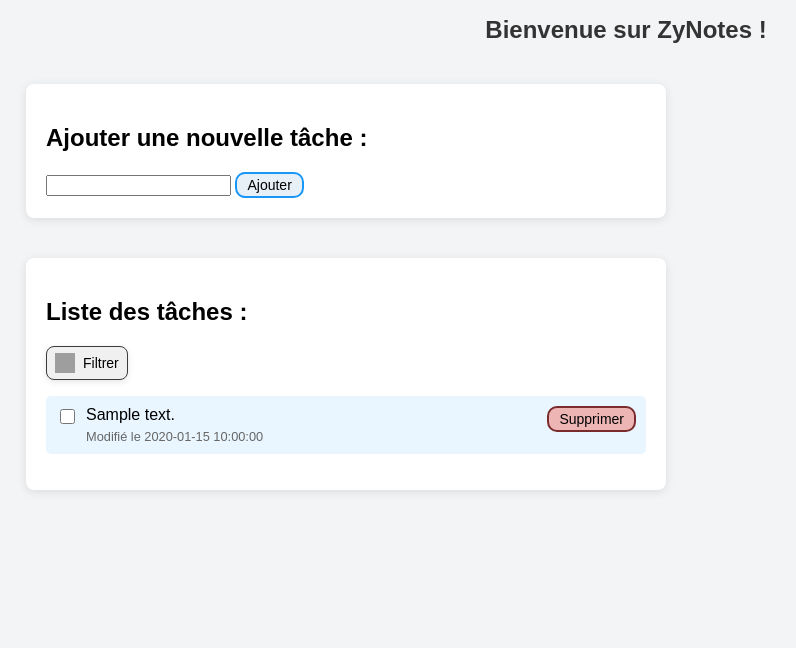
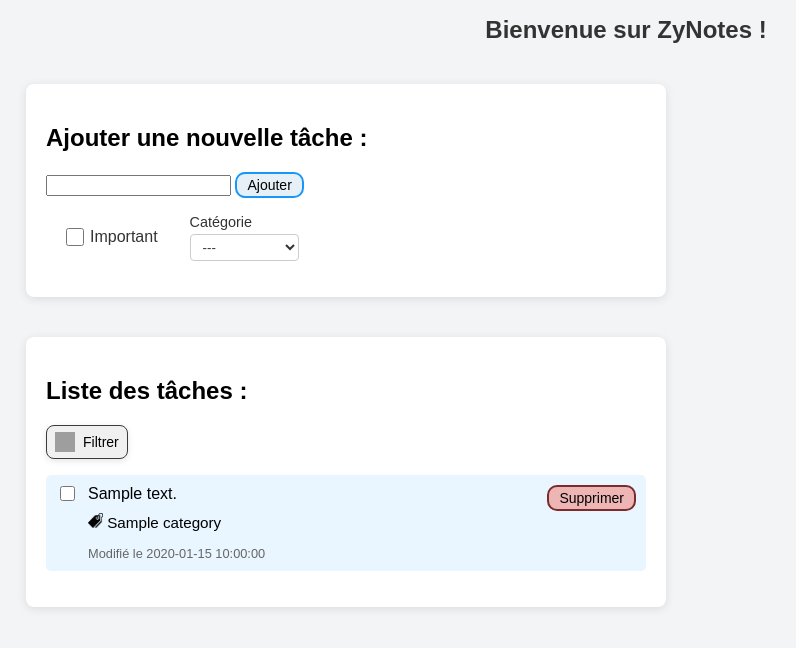
Before and after one commit to ZyDrew/flask-todo-app, a Flask app: template templates/index.html in a window 1280 px wide. Shown: the top 648 px of the page, without its empty margins (14-810 px from the left). Run offline with Flask 3, Linux system fonts and the light colour scheme; the template is opened without the code that fills it: most values are stand-ins (such as "Sample title", 1, 10 or a date in 2020); grey boxes are pictures that could not be loaded.

Commit message:
ajout de catégories et une priorité + ajout d'une fenetre de filtres

```diff
--- a/src/main.py
+++ b/src/main.py
@@ -10,8 +10,6 @@
             template_folder=os.path.join(BASE_DIR, 'templates'),
             static_folder=os.path.join(BASE_DIR, 'static'))
 
-filter_state = True
-
 @app.route("/")
 def home():
     tasks = read_tasks_file()
@@ -20,11 +18,21 @@
 @app.route("/add", methods=["POST"])
 def add_task():
     dt = datetime.now().strftime("%d-%m-%Y %H:%M")
-    new_task = {"text" : request.form.get("newTask"), "date" : dt, "done" : False}
+    urgent = False if request.form.get("urgent") == None else True
+
+    new_task = {
+        "text" : request.form.get("newTask"),
+        "date" : dt,
+        "done" : False,
+        "urgent" : urgent,
+        "category" : request.form.get("category")
+    }
+
     if new_task["text"] != "":
         tasks = read_tasks_file()
         tasks.append(new_task)
         write_tasks_file(tasks)
+
     return redirect(url_for("home"))
 
 @app.route("/delete/<int:task_id>", methods=["POST"])
@@ -45,10 +53,27 @@
 
 @app.route("/filter", methods=["POST"])
 def filter_tasks():
-    global filter_state
+    filter_main = request.form.get("filter-main")
+    filter_order = request.form.get("filter-order")
     tasks = read_tasks_file()
-    sorted_tasks = sorted(tasks, key=lambda task: task["done"], reverse=filter_state)
-    filter_state = not filter_state
+
+    if filter_order == "asc":
+        filter_state = True
+    elif filter_order == "desc":
+        filter_state = False
+    else:
+        filter_state = False
+
+    match filter_main:
+        case "urgent":
+            sorted_tasks = sorted(tasks, key=lambda task: task["urgent"], reverse=filter_state)
+        case "category":
+            sorted_tasks = sorted(tasks, key=lambda task: task["category"], reverse=filter_state)
+        case "done":
+            sorted_tasks = sorted(tasks, key=lambda task: task["done"], reverse=filter_state)
+        case _:
+            sorted_tasks = sorted(tasks, key=lambda task: task["text"], reverse=filter_state)
+
     write_tasks_file(sorted_tasks)
     return render_template("task_list.html", tasks=sorted_tasks)
 
--- a/static/style.css
+++ b/static/style.css
@@ -32,10 +32,10 @@
 /* Style des éléments de tâche */
 .task-item {
 display: flex; /* Utiliser flexbox pour un alignement horizontal */
-justify-content: space-between;
 align-items: flex-start; /* aligne à gauche par défaut */
 padding: 10px;
 margin: 10px 0;
+gap: 10px;
 background-color: #e9f6ff; /* Couleur pastel pour les éléments de tâche */
 border-radius: 5px; /* Bords arrondis */
 }
@@ -44,13 +44,50 @@
 display: flex;
 flex-direction: column;
 align-items: flex-start;
-margin-left: 30px;
+}
+
+.task-checkbox {
+    height: 15px;
+	width: 15px;
+	background: #94A3B8;
+	transition: background 250ms;
+	border: 1px solid #F1F5F9;
+	border-radius: 3px;
+    margin-top: 1px;
+}
+
+.task-checkbox:checked + .task-content {
+    text-decoration: line-through;
 }
 
 .task-date {
 font-size: 0.8em;       /* plus petit */
 margin: 5px 0 0 auto;   /* espace au-dessus et aligné à droite */
 color: #666;          /* optionnel : couleur plus discrète */
+}
+
+.prio-icon {
+    width: 15px;
+    height: 15px;
+}
+
+.task-text {
+    display: flex;
+}
+
+.task-category {
+    font-size: 0.95em;
+    padding-top: 10px;
+    padding-bottom: 10px;
+}
+
+.task-category img {
+    width: 15px;
+    height: 15px;
+}
+
+.task-item form {
+    margin-left: auto;
 }
 
 .button-del {
@@ -83,21 +120,7 @@
 background: #acd5f5;
 }
 
-input[type="checkbox"] {
-    position: absolute;
-    height: 15px;
-	width: 15px;
-	background: #94A3B8;
-	transition: background 250ms;
-	border: 1px solid #F1F5F9;
-	border-radius: 3px;
-}
-
-input[type="checkbox"]:checked + .task-content {
-    text-decoration: line-through;
-}
-
-.filter-section {
+.filter-button {
     display: inline-flex;              /* taille basée sur le contenu */
     align-items: center;              /* alignement vertical */
     gap: 8px;                         /* espace entre l’image et le texte */
@@ -108,15 +131,98 @@
     box-shadow: 0 2px 6px rgba(0, 0, 0, 0.1);  /* ombre légère */
     cursor: pointer;
     transition: background-color 0.2s ease;
+    outline: none;
   }
 
-  .filter-section:hover {
+.filter-button:hover {
     background-color: #d8d8d8;        /* effet au survol */
-  }
+}
 
-  .filter-icon {
+.filter-icon {
     width: 20px;
     height: 20px;
+}
+
+.task-properties {
+    display: flex;
+    align-items: center;
+    gap: 1rem;
+    padding: 1rem;
+    border-radius: 8px;
+    font-family: sans-serif;
+}
+
+/* Style spécifique pour l'input avec l'id "urgent" */
+#urgent {
+    position: relative;
+    width: 18px;
+    height: 18px;
+    margin-right: -10px;
+}
+
+/* Alignement et espacement du texte */
+.task-properties span {
+    font-size: 1rem;
+    color: #333;
+    margin-right: 16px;
+}
+
+/* Conteneur de la catégorie */
+.cat-listbox {
+    display: flex;
+    flex-direction: column;
+}
+
+.cat-listbox-header {
+    font-size: 0.9rem;
+    margin-bottom: 4px;
+    color: #333;
+}
+
+.cat-listbox-options {
+    padding: 4px 8px;
+    border: 1px solid #ccc;
+    border-radius: 4px;
+    background-color: white;
+    color: #333;
+}
+
+.filter-section {
+    position: relative;
+    display: inline-block;
+}
+
+.filter-popup {
+    position: fixed;
+    top: 50%;
+    left: 50%;
+    transform: translate(-50%, -50%);
+    background-color: #e9f6ff;
+    border: 1px solid #ccc;
+    padding: 20px;
+    border-radius: 8px;
+    box-shadow: 0 4px 10px rgba(0, 0, 0, 0.2);
+    z-index: 1000;
+    display: flex;
+    flex-direction: column;
+    gap: 15px;
+}
+
+.hidden {
+    display: none;
+}
+
+.filter-popup-group {
+    display: flex;
+    justify-content: center;
+    gap: 20px;
+}
+
+.filter-button-close {
+    display: flex;
+    justify-content: center;
+    gap: 15px;
+    margin-top: 10px;
 }
 
 
--- a/templates/index.html
+++ b/templates/index.html
@@ -4,6 +4,7 @@
     <meta charset="UTF-8" name="viewport" content="width=device-width, initial-scale=1" />
     <title>ZyNotes</title>
     <link rel="stylesheet" href="/static/style.css">
+    <script src="/static/script.js"></script>
 </head>
 <body>
     <h1>Bienvenue sur ZyNotes !</h1>
@@ -12,24 +13,67 @@
         <form method="POST" action="{{ url_for('add_task') }}">
             <input type="text" id="newTask" name="newTask" required>
             <button type="submit">Ajouter</button>
+            <div class="task-properties">
+                <input type="checkbox" id="urgent" name="urgent">
+                <span>Important</span>
+                <div class="cat-listbox">
+                    <label class="cat-listbox-header" for="category">Catégorie</label>
+                    <select name="category" id="category" class="cat-listbox-options">
+                        <option value="aucun">---</option>
+                        <option value="personnelle">Personnelle</option>
+                        <option value="maison">Maison</option>
+                        <option value="travail">Travail</option>
+                    </select>
+                </div>
+            </div>
         </form>
     </div>
     <div class="task-manager">
         <h2>Liste des tâches : </h2>
-        <button class="filter-section" onclick="filterTasks(event)">
-            <img src="{{ url_for('static', filename='filter-icon.png')}}" alt="Filtrer" class="filter-icon">
-            <span>Filtrer</span>
-        </button>
+        <div class="filter-section">
+            <button class="filter-button" id="filter-button">
+                <img src="{{ url_for('static', filename='filter-icon.png')}}" alt="Filtrer" class="filter-icon">
+                <span>Filtrer</span>
+            </button>
+        </div>
+        <form class="filter-popup hidden" id="filter-popup">
+            <div class="filter-popup-group">
+                <label><input type="radio" name="filter-main" id="filter-urgent" value="urgent">Important</label>
+                <label><input type="radio" name="filter-main" id="filter-category" value="category">Catégorie</label>
+                <label><input type="radio" name="filter-main" id="filter-done" value="done">Terminer</label>
+            </div>
+
+            <div class="filter-popup-group">
+                <label><input type="radio" name="filter-order" id="filter-asc" value="asc">Croissant</label>
+                <label><input type="radio" name="filter-order" id="filter-desc" value="desc">Décroissant</label>
+            </div>
+
+            <div class="filter-button-close">
+                <button type="submit" class="filter-button-apply" id="filter-button-apply">Appliquer</button>
+                <button type="button" class="filter-button-cancel" id="filter-button-cancel">Annuler</button>
+            </div>
+        </form>
         {% if tasks %}
         <ul class="task-list" id="task-list">
             {% for task in tasks %}
             <li class="task-item">
-                <input type="checkbox" onchange="toggleDone({{ loop.index0 }})" {% if task.done %}checked{% endif %}/>
+                <input type="checkbox" class="task-checkbox" onchange="toggleDone({{ loop.index0 }})" {% if task.done %}checked{% endif %}/>
                 <div class="task-content">
-                    <label for="{{ loop.index }}">{{ task.text }}</label>
+                    <div class="task-text">
+                        <label for="{{ loop.index }}">{{ task.text }}</label>
+                        {% if task.urgent %}
+                        <img src="{{ url_for('static', filename='urgent-icon.png')}}" alt="Priorities" class="prio-icon">
+                        {% endif %}
+                    </div>
+                    {% if task.category != "aucun" %}
+                    <div class="task-category">
+                        <img src="{{ url_for('static', filename='category-icon.png')}}" alt="Category" class="cat-img">
+                        <span>{{ task.category }}</span>
+                    </div>
+                    {% endif %}
                     <p class="task-date">Modifié le {{ task.date }}</p>
                 </div>
-                <form action="{{ url_for('delete_task', task_id=loop.index0)}}" method="post" style="display:inline;">
+                <form action="{{ url_for('delete_task', task_id=loop.index0)}}" method="post">
                     <button class="button-del" type="submit">Supprimer</button>
                 </form>
             </li>
@@ -40,26 +84,4 @@
         {% endif %}
     </div>
 </body>
-<script>
-    function toggleDone(task_id) {
-        fetch(`/toggle/${task_id}`, {
-            method: "POST",
-            headers: {
-                "Content-Type": "application/json"
-            }
-        })
-    }
-
-    function filterTasks(event) {
-        event.preventDefault(); // Évite le rechargement de page
-
-        fetch("/filter", {
-            method: "POST"
-        })
-        .then(response => response.text())
-        .then(html => {
-            document.getElementById("task-list").innerHTML = html;
-        });
-    }
-</script>
 </html>
```
Also changed, not shown: src/Task.py (deleted, +0 -11 lines), static/script.js (added, +42 -0 lines), templates/task_list.html (+12 -1 lines), static/category-icon.png (added), static/urgent-icon.png (added), 1 other file.
